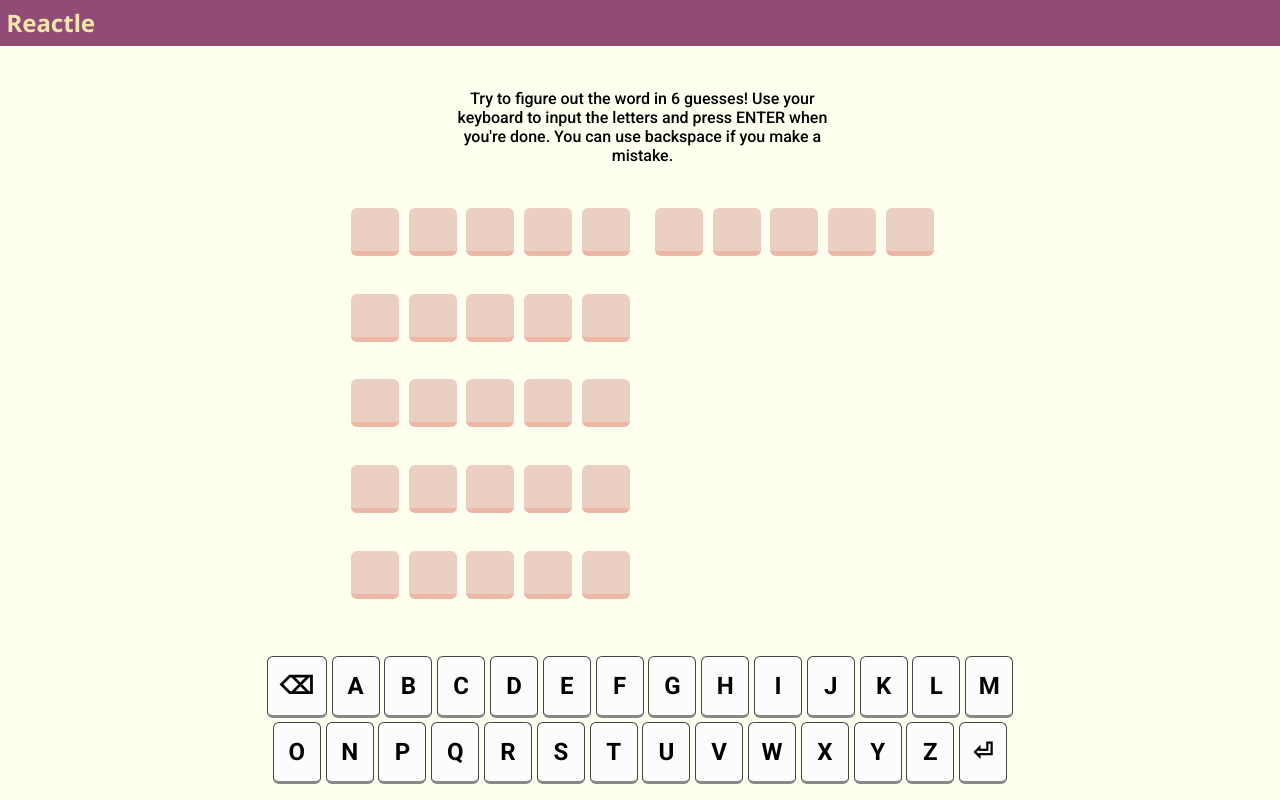
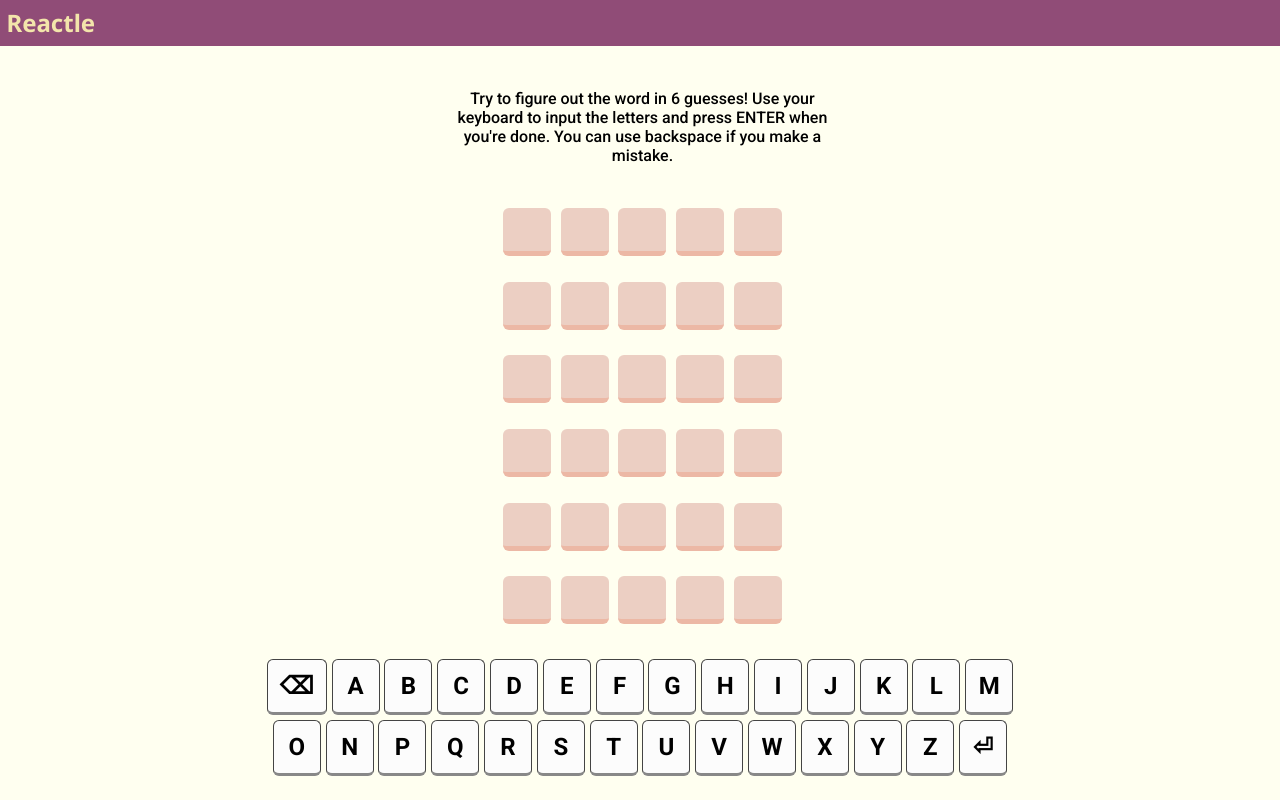
Before and after one commit to GavRobbs/reactle, a React (Vite) app: page / in a window 1280 px wide. Built offline with nearby package versions, Linux system fonts and the light colour scheme.

Commit message:
More fiddling with resolutions.

```diff
--- a/src/App.css
+++ b/src/App.css
@@ -217,11 +217,12 @@
   }
 }
 
-@media (min-width: 1025px) {
+@media (min-width: 1025px) and (max-height: 699px) {
 
-  #attempts{
-    height: 50vh;
-    max-height: 50vh;
+  main > section#attempts{
+    height: 30vh;
+    max-height: 30vh;
+    gap: 0.2em;
   }
 
   #keyboardcontainer{
@@ -230,4 +231,28 @@
     padding: 2vh;
   }
 
+  main > section#attempts > .attempt > span{
+    display: inline-block;
+    font-family: "Roboto", serif;
+    font-weight: 700;
+    background-color: #ECCFC3;
+    font-size: 0.8em;
+    padding: 0.3em;
+    margin: 0.2em;
+    width: 1.8em;
+    height: 1.8em;
+    border-radius: 6px;
+    border-bottom: 5px solid #ECB8A5;
+    text-align: center;
+    align-self: center;
+    vertical-align: middle;
+    line-height:1em;
+  }
+
 }
+
+@media (min-width: 1025px) and (min-height: 700px) {
+
+
+
+}
```
